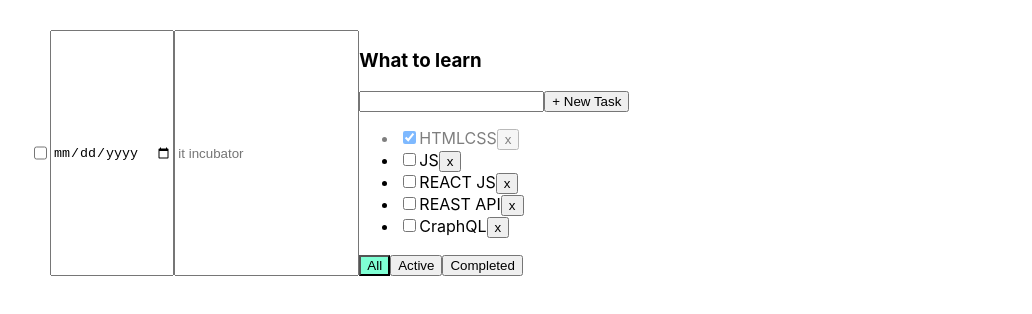
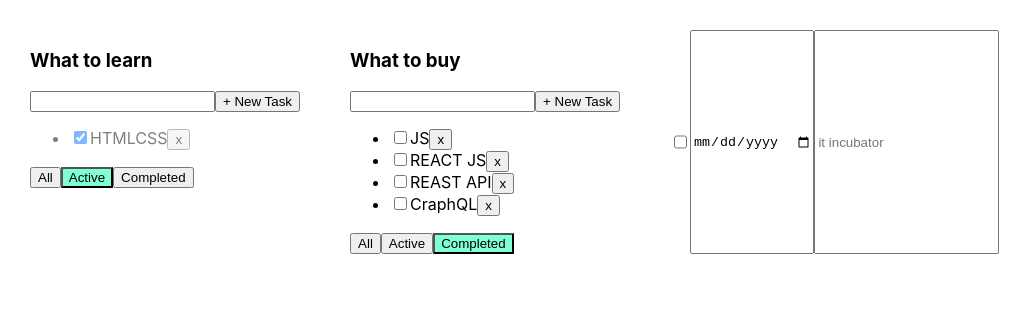
Before and after one commit to SergeyRachuk7/it-incubator-tydo, a React (Create React App) app: page / in a window 1280 px wide. Shown: the top 314 px of the page, without its empty margins (0-1032 px from the left). Built offline with nearby package versions, Linux system fonts and the light colour scheme.

Commit message:
independent filtration

```diff
--- a/src/App.tsx
+++ b/src/App.tsx
@@ -4,7 +4,15 @@
 import { v1 } from 'uuid';
 export type FilterValuesType = "all" | "completed" | "active";
 
+type TodolistType = {
+  id: string
+  title: string
+  filter: FilterValuesType
+}
+
 function App() {
+
+
 
   let [tasks, setTasks] = useState<Array<TaskType>>([
     { id: v1(), title: "HTMLCSS", isDone: true },
@@ -14,7 +22,7 @@
     { id: v1(), title: "CraphQL", isDone: false },
   ]
   )
-  let [filter, setFilter] = useState<FilterValuesType>("all")
+  // let [filter, setFilter] = useState<FilterValuesType>("all")
 
 
   function removeTask(id: string) {
@@ -41,31 +49,47 @@
     setTasks([...tasks]);
   }
 
-
-  function changeFilter(value: FilterValuesType) {
-    setFilter(value);
+  function changeFilter(value: FilterValuesType, todolistid: string) {
+    let todolist = todolists.find(tl => tl.id === todolistid);
+    if (todolist) {
+      todolist.filter = value;
+      setTodolists([...todolists]);
+    }
   }
 
-
-
-  let taskForTodolist = tasks;
-  if (filter === "completed") {
-    taskForTodolist = tasks.filter(t => t.isDone === true)
-  }
-
-  if (filter === "active") {
-    taskForTodolist = tasks.filter(t => t.isDone === false)
-  }
-
+  let [todolists, setTodolists] = useState<Array<TodolistType>>([
+    {
+      id: v1(), title: "What to learn", filter: "active"
+    },
+    { id: v1(), title: "What to buy", filter: "completed" },
+  ]);
 
   return (
 
     <div className="App">
+      {
+        todolists.map((tl) => {
+
+          let taskForTodolist = tasks;
+          if (tl.filter === "active") {
+            taskForTodolist = tasks.filter(t => t.isDone === true)
+          }
+
+          if (tl.filter === "completed") {
+            taskForTodolist = tasks.filter(t => t.isDone === false)
+          }
+
+
+
+          return <Todolist key={tl.id} id={tl.id} title={tl.title} tasks={taskForTodolist} removeTask={removeTask} changeFilter={changeFilter} addTask={addTask}
+            changeTaskStatus={changeStatus} filter={tl.filter} />
+
+        })
+      }
+
       <input type="checkbox" />
       <input type="date" />
       <input placeholder='it incubator' />
-      <Todolist title={"What to learn"} tasks={taskForTodolist} removeTask={removeTask} changeFilter={changeFilter} addTask={addTask}
-        changeTaskStatus={changeStatus} filter={filter} />
     </div>
   );
 }
--- a/src/Todolist.tsx
+++ b/src/Todolist.tsx
@@ -9,10 +9,11 @@
 };
 
 type PropsType = {
+  id: string
   title: string;
   tasks: Array<TaskType>;
   removeTask: (id: string) => void;
-  changeFilter: (value: FilterValuesType) => void;
+  changeFilter: (value: FilterValuesType, todolistid: string) => void;
   addTask: (title: string) => void;
   changeTaskStatus: (taskId: string, isDone: boolean) => void;
   filter: FilterValuesType
@@ -44,13 +45,13 @@
   };
 
   const onAllClickHandler = () => {
-    props.changeFilter("all");
+    props.changeFilter("all", props.id);
   };
   const onActiveClickHandler = () => {
-    props.changeFilter("active");
+    props.changeFilter("active", props.id);
   };
   const onCompletedClickHandler = () => {
-    props.changeFilter("completed");
+    props.changeFilter("completed", props.id);
   };
 
   return (
```
